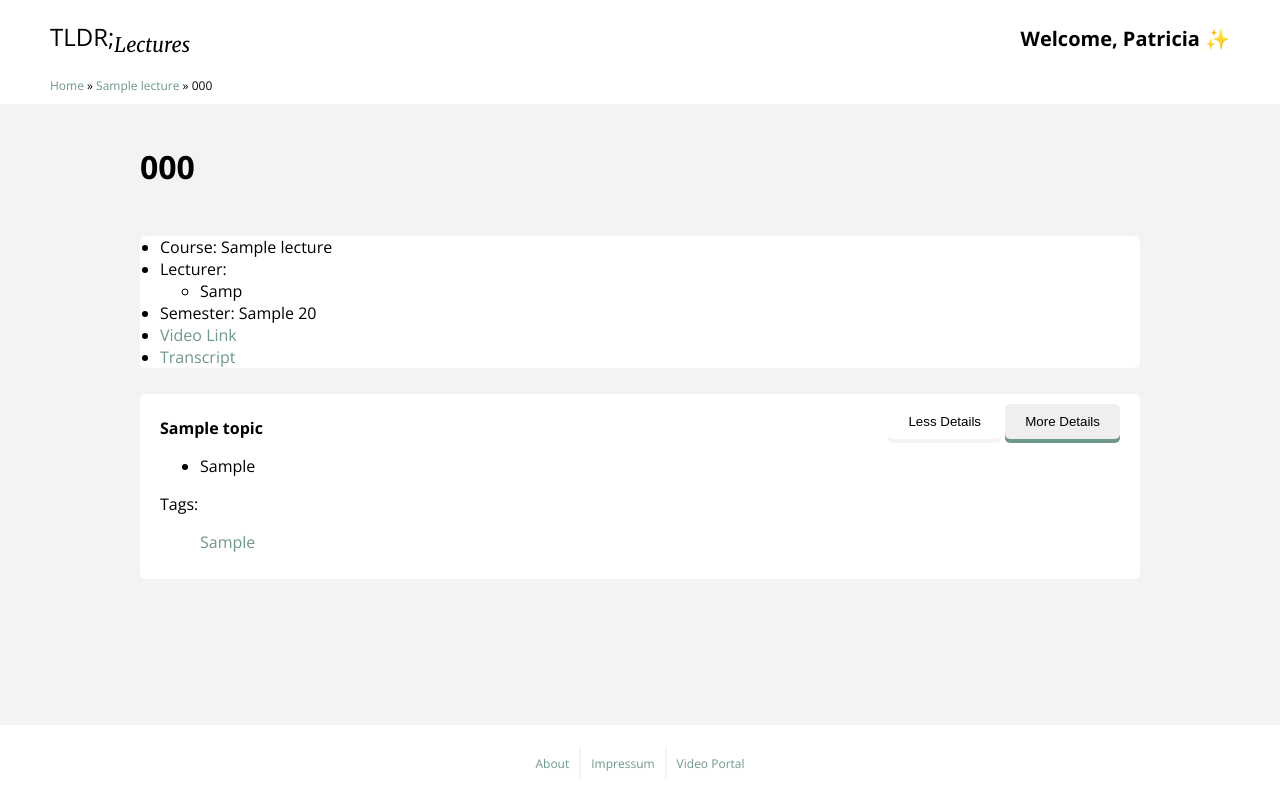
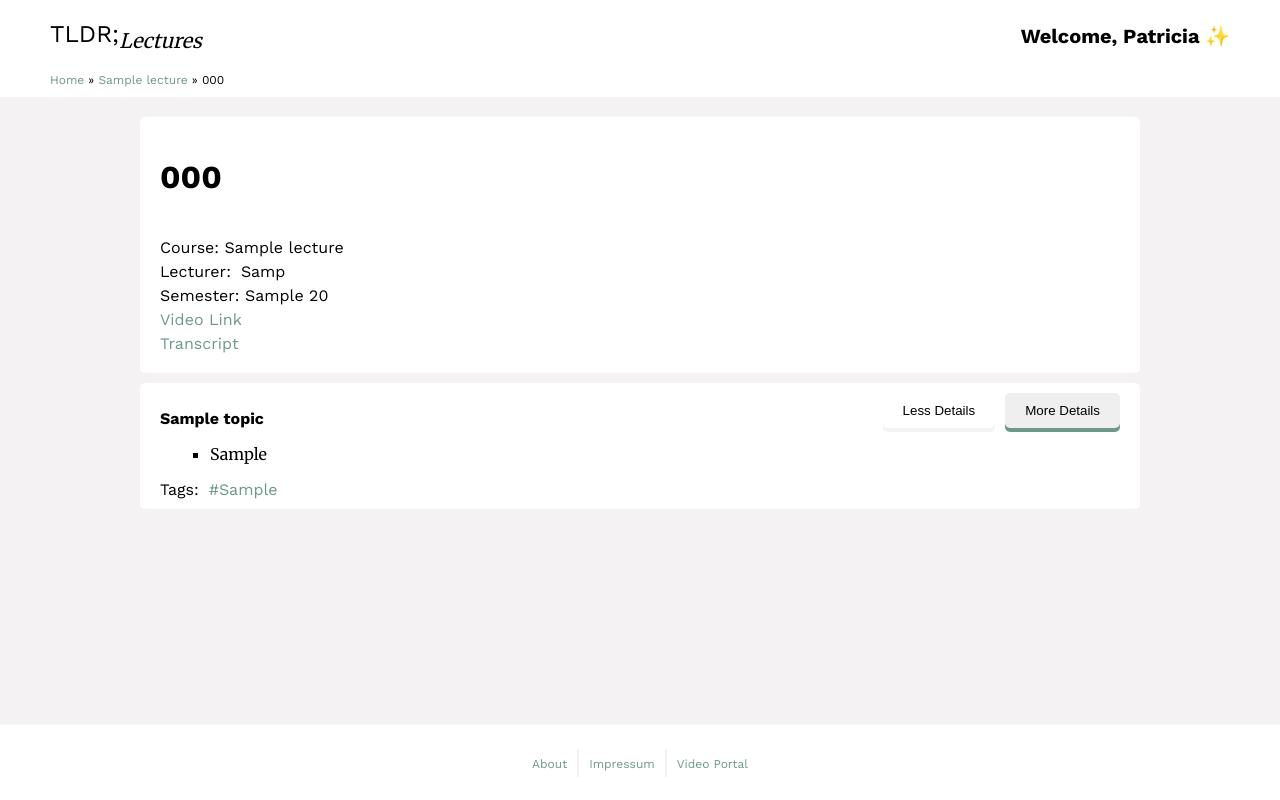
Before and after one commit to Hygster/ETH-Hackathon-Lecture-Summarizer, a Django app: page /transcripts/1/ in a window 1280 px wide. Run offline with Django 4.2, Linux system fonts and the light colour scheme; tables that the repository leaves empty hold one stand-in row (values such as "Sample post").

Commit message:
Even more styling

```diff
--- a/TLDRserver/TLDR/templates/styles/main.css
+++ b/TLDRserver/TLDR/templates/styles/main.css
@@ -1,5 +1,4 @@
-@import url('https://fonts.googleapis.com/css2?family=Merriweather:ital,wght@0,300;0,400;0,700;0,900;1,300;1,400;1,700;1,900&family=Open+Sans:ital,wght@0,400;0,700;1,400&display=swap');
-
+@import url('https://fonts.googleapis.com/css2?family=Merriweather:wght@400;700&family=Work+Sans:wght@400;700&display=swap');
 :root {
     /* Colors */
     --variable-collection-bright: rgba(244, 242, 243, 1);
@@ -15,7 +14,7 @@
     --variable-collection-font-size-xlarge: 24px;
 
     /* Font Families */
-    --variable-collection-font-family-sans-serif: 'Open Sans', Helvetica, sans-serif;
+    --variable-collection-font-family-sans-serif: 'Work Sans', sans-serif;
     --variable-collection-font-family-serif: 'Merriweather', serif;
 }
 
@@ -191,6 +190,7 @@ body {
 }
 
 .button {
+    display: block;
     border: none;
     border-radius: 5px;
     padding: 10px 20px;
--- a/TLDRserver/TLDR/templates/styles/summary.css
+++ b/TLDRserver/TLDR/templates/styles/summary.css
@@ -1,10 +1,36 @@
-.lecture-information {
-    text-align: left;
+.top-wrapper {
     display: flex;
     flex-direction: column;
+    gap: 20px;
+    align-items: left;
     background-color: white;
     border-radius: 5px;
-    padding: 0 20px;
+    padding: 20px;
+}
+
+.lecture-information {
+    display: flex;
+    margin: 0;
+    padding: 0;
+    list-style: none;
+    text-align: left;
+    gap: 5px;
+    display: flex;
+    flex-direction: column;
+}
+
+.lecture-information .lecturers {
+    display: flex;
+    flex-direction: row;
+    gap: 10px;
+}
+
+.lecturer-list {
+    display: flex;
+    list-style: none;
+    flex-direction: row;
+    flex-wrap: wrap;
+    gap: 10px;
 }
 
 .topics-wrapper {
@@ -24,6 +50,7 @@
 
 .topic-title-wrapper {
     display: flex;
+    flex-wrap: wrap;
     flex-direction: row;
     align-items: flex-end;
     justify-content: space-between;
@@ -32,3 +59,26 @@
 .topic-title-wrapper .topic-title {
     font-weight: bold;
 }
+
+.topic-title-wrapper .button-wrapper {
+    display: flex;
+    flex-direction: row;
+    gap: 10px;
+}
+
+.topic-wrapper .summary {
+    padding: 0 50px;
+    font-size: var(--variable-collection-font-size-medium);
+    font-family: var(--variable-collection-font-family-serif);
+}
+
+.topic-wrapper .bulletpoint-list {
+    list-style: square;
+    padding-left: 0;
+}
+
+.tag-wrapper {
+    display: flex;
+    flex-direction: row;
+    gap: 10px;
+}
--- a/TLDRserver/TLDR/templates/views/summary.html
+++ b/TLDRserver/TLDR/templates/views/summary.html
@@ -16,7 +16,7 @@
         </div>
         <div class="account-login-wrapper">
           <div class="welcome-text">Welcome, Patricia ✨</div>
-          <!--<img class="log-out-icon" src="img/log-out-icon.svg" />--> <!-- TODO: Add image -->
+          <!-- <img class="log-out-icon" src="img/log-out-icon.svg" /> --> <!-- TODO: Add image -->
         </div>
       </div>
       <nav class="breadcrumbs">
@@ -27,32 +27,32 @@
     </header>
     <main class="main">
       <div class="content">
+        <div class="top-wrapper">
           <h1 class="title">{{ video.infered_titel }}</h1>
-        <!-- List of infomations about lecture -->
+
+          {# List of informations about lecture #}
           <ul class="lecture-information">
-          <li>
-              Course: <span class="course-name">{{lecture.lecture_name}}</span>
+            <li class="course-information">
+              Course: <span class="course-name">{{ lecture.lecture_name }}</span>
+            </li>
+            <li class="lecturers">
+              <span>Lecturer{% if many_lecturers %}s{% endif %}:</span>
+              {% for prof in lecturers %}
+                <span class="lecturer">{{ prof }}</span>
+              {% endfor %}
             </li>
             <li>
-              Lecturer{% if many_lecturers %}s{%endif%}: {# TODO: Only display 's' if lecture has multiple lecturers #}
-            <ul class="professor-list">
-                {%for prof in lecturers %}
-              <li class="professor">
-                  {{prof}}
-              </li>
-              {% endfor %}
-            </ul>
+              Semester: <span class="semester">{{ lecture.semester }} {{ video.presentation_date|date:'y' }}</span>
             </li>
             <li>
-              Semester: <span class="semester">{{lecture.semester}} {{video.presentation_date|date:"y"}}</span>
+              <a href="{{ video.source_url }}" class="link">Video Link</a>
             </li>
             <li>
-              <a href={{video.source_url}} class="link">Video Link</a>
-          </li>
-          <li>
-            <a class="link" href="/download/{{video.id}} class="linebreaksbr">Transcript</a>
+              <a class="link" href="/download/{{ video.id }}" class="linebreaksbr">Transcript</a>
             </li>
           </ul>
+        </div>
+
         <div class="topics-wrapper">
           {% if topic_list %}
             {% for topic in topic_list %}
@@ -67,7 +67,7 @@
 
                 {# Short Summary #}
                 <div class="summary short">
-                  <ul class="bullet-point-list">
+                  <ul class="bulletpoint-list">
                     {% for bulletpoint in topic.bulletpoints %}
                       <li class="bullet-point">{{ bulletpoint }}</li>
                     {% endfor %}
@@ -75,7 +75,9 @@
                 </div>
 
                 {# Medium Summary #}
-                <div class="summary medium" style="display: none;"><p>{{ topic.summary }}</p></div>
+                <div class="summary medium" style="display: none;">
+                  <p>{{ topic.summary }}</p>
+                </div>
 
                 {# Long Summary #}
                 <div class="summary long" style="display: none;">
@@ -84,13 +86,13 @@
                   {% endfor %}
                 </div>
                 {# TODO: Replace with full implementation #}
-                <div class="tag">
+                <div class="tag-wrapper">
                   <span class="tag-title">Tags:</span>
-                  <ul class="tag-list">
+                  <div class="tag-list">
                     {% for tag in topic.tags %}
-                      <a href="https://en.wikipedia.org/w/index.php?search={{ tag }}" class="link">{{ tag }}</a>
+                      <a href="https://en.wikipedia.org/w/index.php?search={{ tag }}" class="link">#{{ tag }}</a>
                     {% endfor %}
-                  </ul>
+                  </div>
                 </div>
               </div>
             {% endfor %}
```
Lines whose indentation alone changed are shown as unchanged.
